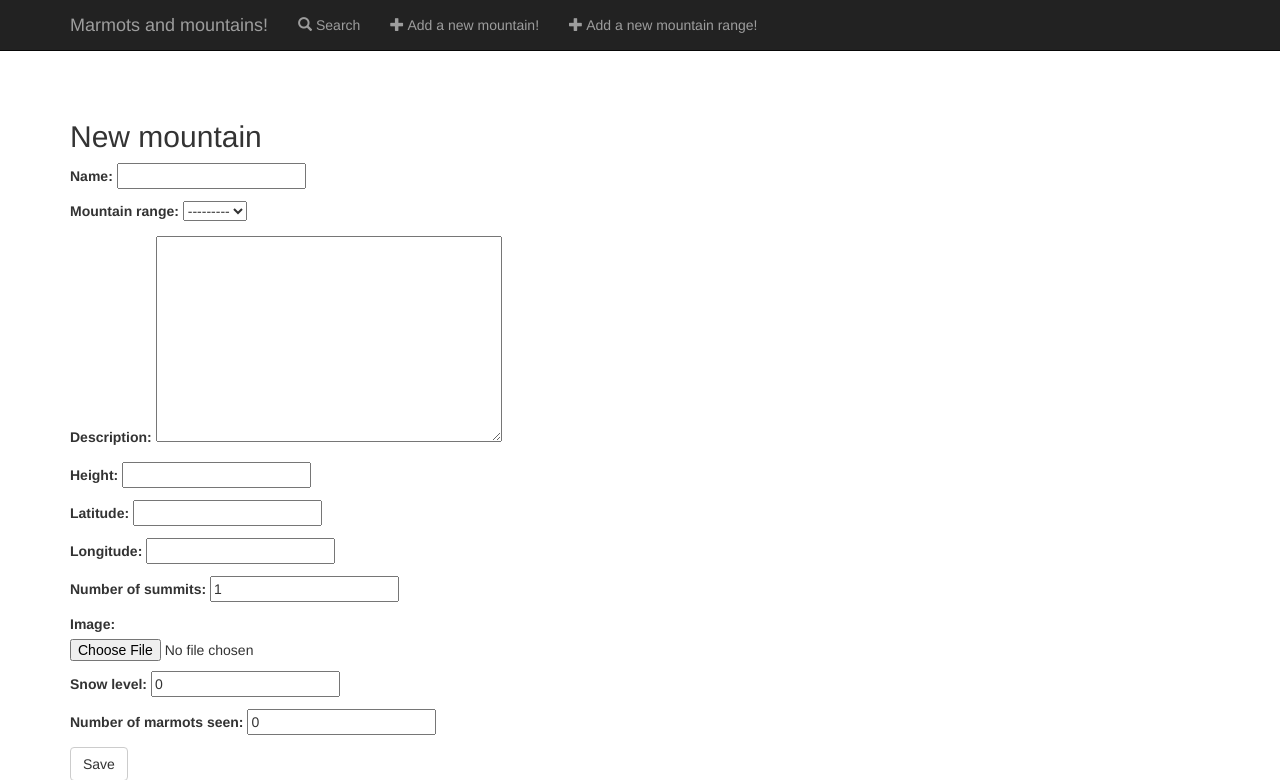
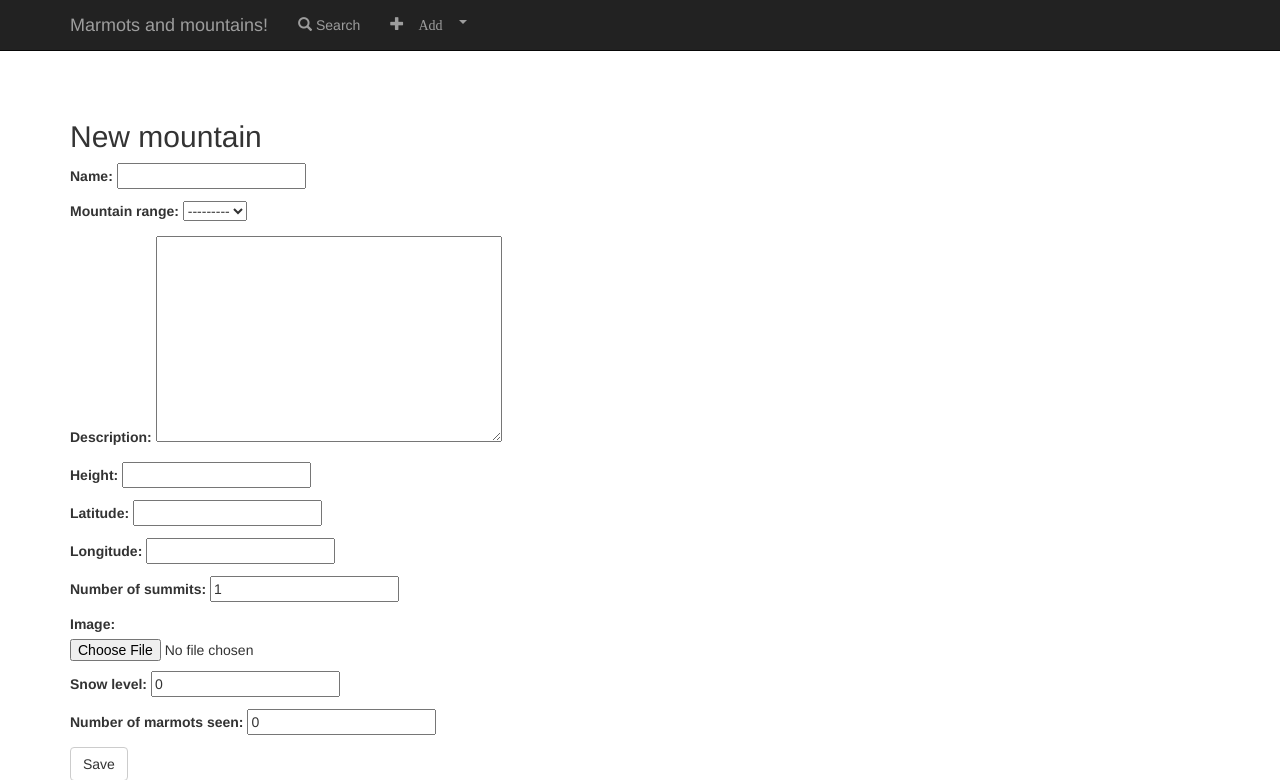
Before and after one commit to amstilp/django-mountains, a Django app: page /mountain/new_mountain/ in a window 1280 px wide. Shown: the top 780 px of the page. Run offline with Django 3.2, Linux system fonts and the light colour scheme; data that the repository does not hold is empty; some libraries are stand-ins or nearby versions.

Commit message:
add dropdown to navbar

```diff
--- a/mountains/templates/mountains/base.html
+++ b/mountains/templates/mountains/base.html
@@ -46,8 +46,13 @@
         <div id="navbar" class="collapse navbar-collapse">
           <ul class="nav navbar-nav">
             <li><a href="/mountain/advanced_search"><span class="glyphicon glyphicon-search"></span> Search</a></li>
-            <li><a href="{% url 'mountain_new' %}"><span class="glyphicon glyphicon-plus"></span> Add a new mountain!</a></li>
-            <li><a href="{% url 'mountain_range_new' %}"><span class="glyphicon glyphicon-plus"></span> Add a new mountain range!</a></li>
+            <li class="dropdown">
+                <a href="#" class="dropdown-toggle" data-toggle="dropdown" role="button" aria-haspopup="true" aria-expanded="false"><span class="glyphicon glyphicon-plus"> Add <span class="caret"></span></a>
+                <ul class="dropdown-menu">
+                  <li><a href="{% url 'mountain_new' %}">New mountain</a></li>
+                  <li><a href="{% url 'mountain_range_new' %}">New mountain range</a></li>
+                </ul>
+            </li>
           </ul>
         </div><!--/.nav-collapse -->
       </div>
```
